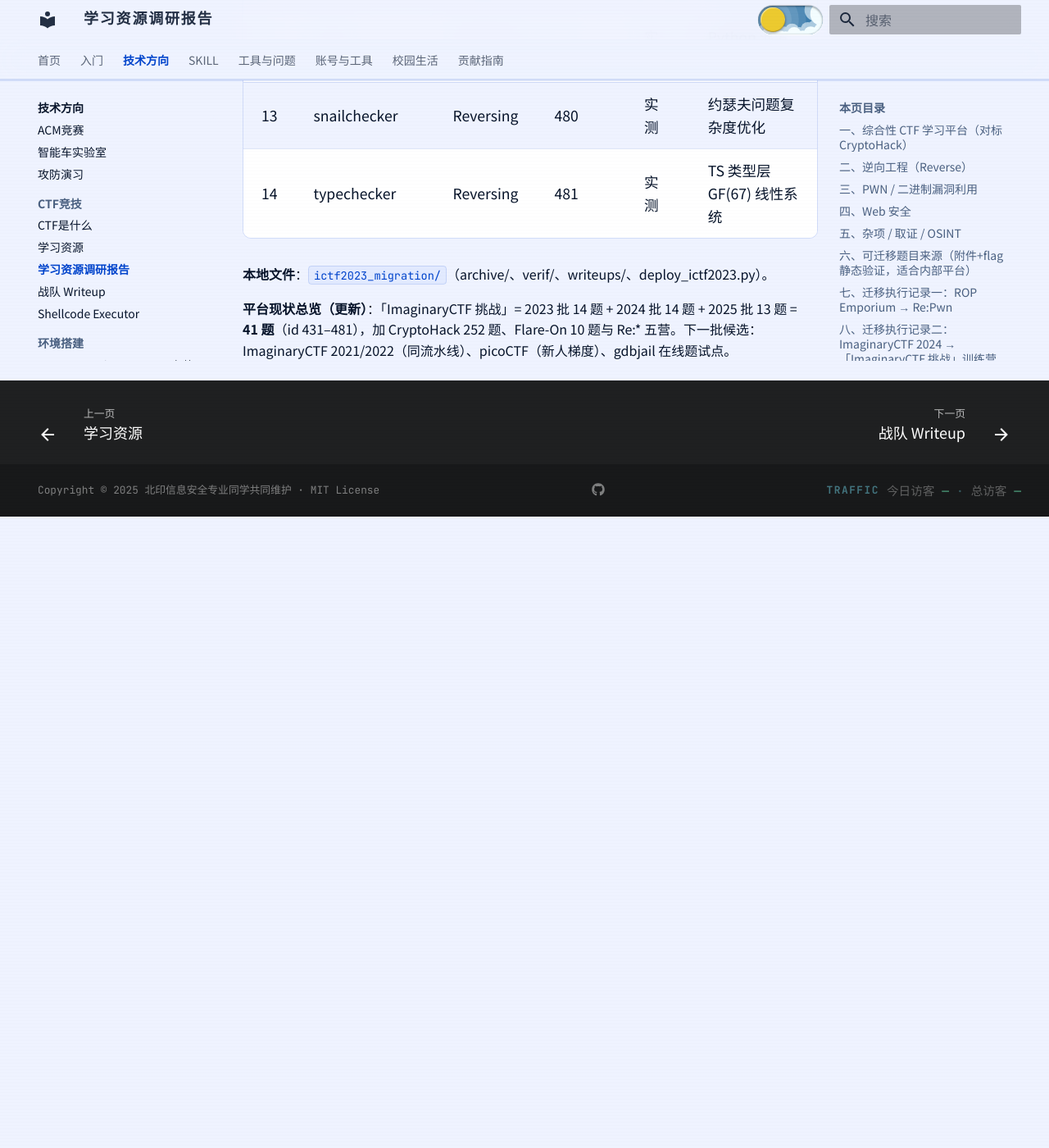
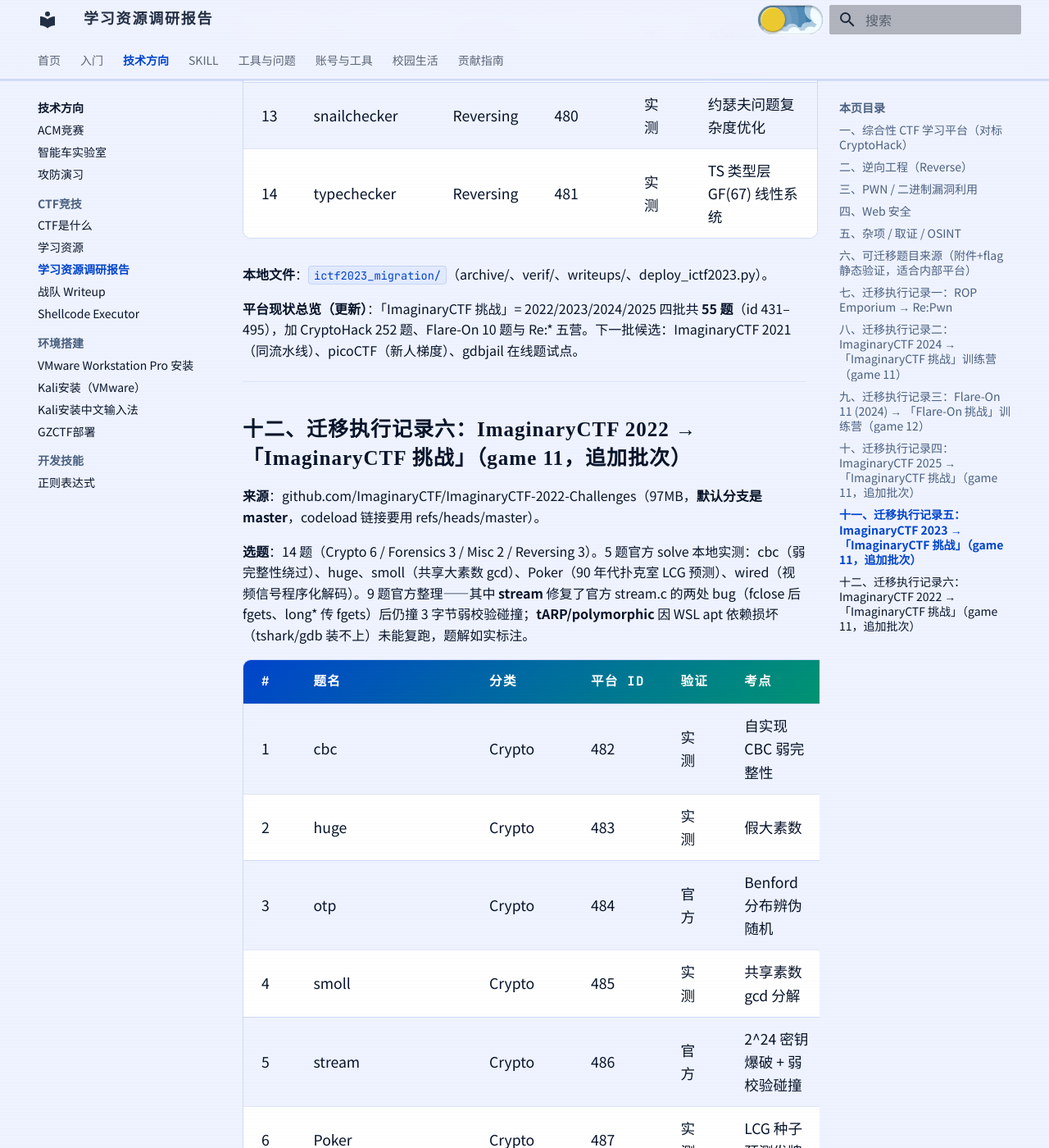
Before and after one commit to starnotes-xj/SurviveBIGCManual, an MkDocs documentation site: the page built from docs/02-技术方向/CTF竞技/学习资源调研报告.md, in a window 1280 px wide and 1400 px high, scrolled down 20466 px. Shown: the whole window at 82% size. Built offline with MkDocs 1.6.1 and Material for MkDocs 9.7.7, drawn with Linux system fonts in a browser that asks for light colours; before the commit the page ends 21096 px from its top, so only the background shows below that; some of the changed text lies outside the part shown.

Commit message:
docs(CTF): 调研报告追加 ImaginaryCTF 2022 批次（14 题，第六批迁移）

```diff
--- a/docs/02-技术方向/CTF竞技/学习资源调研报告.md
+++ b/docs/02-技术方向/CTF竞技/学习资源调研报告.md
@@ -6,8 +6,8 @@
     目标是找到像 [CryptoHack](https://cryptohack.org) 一样优质的练习平台、付费课程与工具教程，
     并把适合离线搬运的好题迁移到战队训练平台（bigcctf.org.cn）。
 
-    本文是完整调研结论 + 五批迁移记录（ROP Emporium 8 题、ImaginaryCTF 2024/2025/2023 三批
-    共 41 题、Flare-On 11 (2024) 全 10 题），训练平台的对应训练营里都能找到这些题。
+    本文是完整调研结论 + 六批迁移记录（ROP Emporium 8 题、ImaginaryCTF 2022–2025 四批
+    共 55 题、Flare-On 11 (2024) 全 10 题），训练平台的对应训练营里都能找到这些题。
 
 ---
 
@@ -324,4 +324,31 @@
 
 **本地文件**：`ictf2023_migration/`（archive/、verif/、writeups/、deploy_ictf2023.py）。
 
-**平台现状总览（更新）**：「ImaginaryCTF 挑战」= 2023 批 14 题 + 2024 批 14 题 + 2025 批 13 题 = **41 题**（id 431–481），加 CryptoHack 252 题、Flare-On 10 题与 Re:* 五营。下一批候选：ImaginaryCTF 2021/2022（同流水线）、picoCTF（新人梯度）、gdbjail 在线题试点。
+**平台现状总览（更新）**：「ImaginaryCTF 挑战」= 2022/2023/2024/2025 四批共 **55 题**（id 431–495），加 CryptoHack 252 题、Flare-On 10 题与 Re:* 五营。下一批候选：ImaginaryCTF 2021（同流水线）、picoCTF（新人梯度）、gdbjail 在线题试点。
+
+---
+
+## 十二、迁移执行记录六：ImaginaryCTF 2022 → 「ImaginaryCTF 挑战」（game 11，追加批次）
+
+**来源**：github.com/ImaginaryCTF/ImaginaryCTF-2022-Challenges（97MB，**默认分支是 master**，codeload 链接要用 refs/heads/master）。
+
+**选题**：14 题（Crypto 6 / Forensics 3 / Misc 2 / Reversing 3）。5 题官方 solve 本地实测：cbc（弱完整性绕过）、huge、smoll（共享大素数 gcd）、Poker（90 年代扑克室 LCG 预测）、wired（视频信号程序化解码）。9 题官方整理——其中 **stream** 修复了官方 stream.c 的两处 bug（fclose 后 fgets、long* 传 fgets）后仍撞 3 字节弱校验碰撞；**tARP/polymorphic** 因 WSL apt 依赖损坏（tshark/gdb 装不上）未能复跑，题解如实标注。
+
+| # | 题名 | 分类 | 平台 id | 验证 | 考点 |
+|---|---|---|---|---|---|
+| 1 | cbc | Crypto | 482 | 实测 | 自实现 CBC 弱完整性 |
+| 2 | huge | Crypto | 483 | 实测 | 假大素数 |
+| 3 | otp | Crypto | 484 | 官方 | Benford 分布辨伪随机 |
+| 4 | smoll | Crypto | 485 | 实测 | 共享素数 gcd 分解 |
+| 5 | stream | Crypto | 486 | 官方 | 2^24 密钥爆破 + 弱校验碰撞 |
+| 6 | Poker | Crypto | 487 | 实测 | LCG 种子预测发牌 |
+| 7 | subtitles | Forensics | 488 | 官方 | SRT 字幕藏信息 |
+| 8 | unpuzzled4 | Forensics | 489 | 官方 | Imgur EXIF（OSINT） |
+| 9 | tARP | Forensics | 490 | 官方 | ARP 目标 IP 编码字节 |
+| 10 | pycorrectionalcenter | Misc | 491 | 官方 | pyjail 过滤表逃逸 |
+| 11 | neoannophobia | Misc | 492 | 官方 | 游戏 AI 必胜序列 |
+| 12 | polymorphic | Reversing | 493 | 官方 | 多态二进制 siginfo oracle |
+| 13 | wired | Reversing | 494 | 实测 | 视频信号程序化解码 |
+| 14 | desrever | Reversing | 495 | 官方 | 多重逆序变换 |
+
+**本地文件**：`ictf2022_migration/`（archive/、verif/、writeups/、deploy_ictf2022.py）。
```
